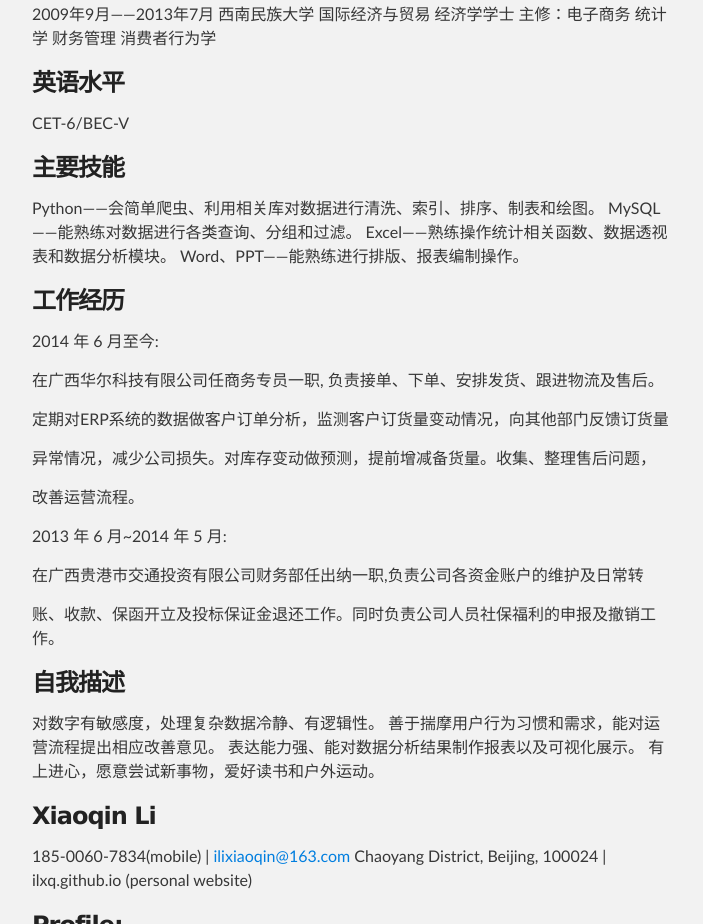
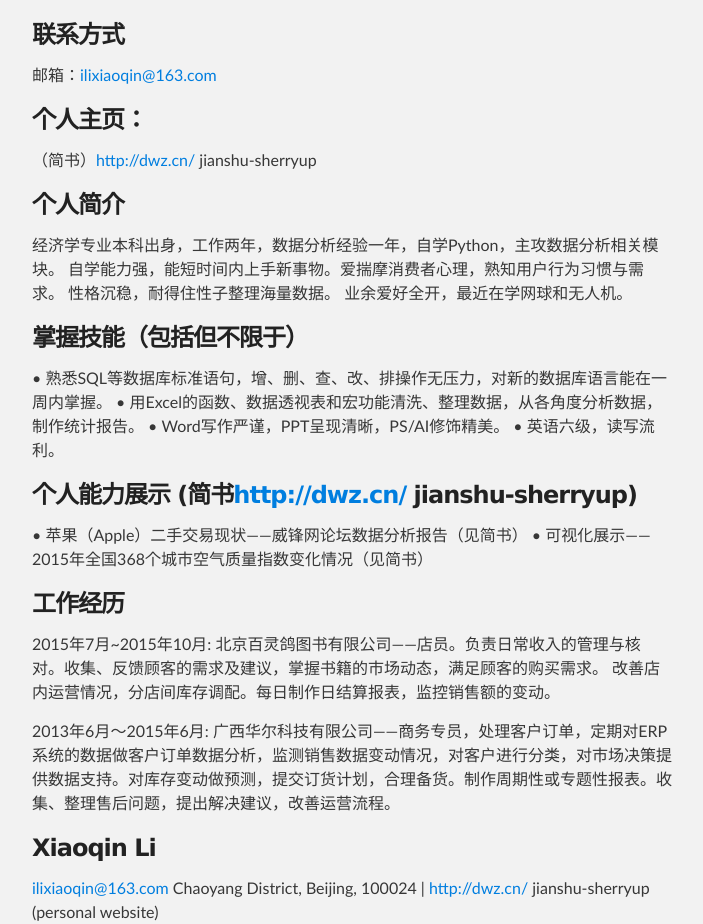
Before and after one commit to ilxq/resume, a plain HTML site: page index.html in a window 1280 px wide. Shown: the part 520-1444 px from the top of the page, without its empty margins (288-991 px from the left). Drawn offline with Linux system fonts and the light colour scheme.

```diff
--- a/index.html
+++ b/index.html
@@ -34,67 +34,65 @@
         <h3>
 <a id="李晓琴" class="anchor" href="#%E6%9D%8E%E6%99%93%E7%90%B4" aria-hidden="true"><span aria-hidden="true" class="octicon octicon-link"></span></a>李晓琴</h3>
 
-<h3>
-<a id="求职意向" class="anchor" href="#%E6%B1%82%E8%81%8C%E6%84%8F%E5%90%91" aria-hidden="true"><span aria-hidden="true" class="octicon octicon-link"></span></a>求职意向</h3>
-
-<p>数据分析师 </p>
+<p>女｜25岁｜北京</p>
 
 <h3>
-<a id="基本信息" class="anchor" href="#%E5%9F%BA%E6%9C%AC%E4%BF%A1%E6%81%AF" aria-hidden="true"><span aria-hidden="true" class="octicon octicon-link"></span></a>基本信息</h3>
+<a id="求职意向" class="anchor" href="#%E6%B1%82%E8%81%8C%E6%84%8F%E5%90%91" aria-hidden="true"><span aria-hidden="true" class="octicon octicon-link"></span></a>求职意向：</h3>
 
-<p>电话：185-0060-7834 | E-mail：<a href="mailto:ilixiaoqin@163.com">ilixiaoqin@163.com</a> | 个人网站：ilxq.github.io</p>
+<p>数据运营/数据分析/销售支持</p>
+
+<h2>
+<a id="教育背景" class="anchor" href="#%E6%95%99%E8%82%B2%E8%83%8C%E6%99%AF" aria-hidden="true"><span aria-hidden="true" class="octicon octicon-link"></span></a>教育背景</h2>
+
+<p>西南民族大学
+国际经济与贸易 本科</p>
 
 <h3>
-<a id="教育背景" class="anchor" href="#%E6%95%99%E8%82%B2%E8%83%8C%E6%99%AF" aria-hidden="true"><span aria-hidden="true" class="octicon octicon-link"></span></a>教育背景</h3>
+<a id="联系方式" class="anchor" href="#%E8%81%94%E7%B3%BB%E6%96%B9%E5%BC%8F" aria-hidden="true"><span aria-hidden="true" class="octicon octicon-link"></span></a>联系方式</h3>
 
-<p>2009年9月——2013年7月 西南民族大学 国际经济与贸易 经济学学士
-主修：电子商务 统计学 财务管理 消费者行为学</p>
+<p>邮箱：<a href="mailto:ilixiaoqin@163.com">ilixiaoqin@163.com</a></p>
 
 <h3>
-<a id="英语水平" class="anchor" href="#%E8%8B%B1%E8%AF%AD%E6%B0%B4%E5%B9%B3" aria-hidden="true"><span aria-hidden="true" class="octicon octicon-link"></span></a>英语水平</h3>
+<a id="个人主页" class="anchor" href="#%E4%B8%AA%E4%BA%BA%E4%B8%BB%E9%A1%B5" aria-hidden="true"><span aria-hidden="true" class="octicon octicon-link"></span></a>个人主页：</h3>
 
-<p>CET-6/BEC-V</p>
+<p>（简书）<a href="http://dwz.cn/">http://dwz.cn/</a> jianshu-sherryup</p>
 
 <h3>
-<a id="主要技能" class="anchor" href="#%E4%B8%BB%E8%A6%81%E6%8A%80%E8%83%BD" aria-hidden="true"><span aria-hidden="true" class="octicon octicon-link"></span></a>主要技能</h3>
+<a id="个人简介" class="anchor" href="#%E4%B8%AA%E4%BA%BA%E7%AE%80%E4%BB%8B" aria-hidden="true"><span aria-hidden="true" class="octicon octicon-link"></span></a>个人简介</h3>
 
-<p>Python——会简单爬虫、利用相关库对数据进行清洗、索引、排序、制表和绘图。
-MySQL——能熟练对数据进行各类查询、分组和过滤。
-Excel——熟练操作统计相关函数、数据透视表和数据分析模块。
-Word、PPT——能熟练进行排版、报表编制操作。</p>
+<p>经济学专业本科出身，工作两年，数据分析经验一年，自学Python，主攻数据分析相关模块。
+自学能力强，能短时间内上手新事物。爱揣摩消费者心理，熟知用户行为习惯与需求。
+性格沉稳，耐得住性子整理海量数据。 业余爱好全开，最近在学网球和无人机。</p>
+
+<h3>
+<a id="掌握技能包括但不限于" class="anchor" href="#%E6%8E%8C%E6%8F%A1%E6%8A%80%E8%83%BD%E5%8C%85%E6%8B%AC%E4%BD%86%E4%B8%8D%E9%99%90%E4%BA%8E" aria-hidden="true"><span aria-hidden="true" class="octicon octicon-link"></span></a>掌握技能（包括但不限于）</h3>
+
+<p>• 熟悉SQL等数据库标准语句，增、删、查、改、排操作无压力，对新的数据库语言能在一周内掌握。
+• 用Excel的函数、数据透视表和宏功能清洗、整理数据，从各角度分析数据，制作统计报告。
+• Word写作严谨，PPT呈现清晰，PS/AI修饰精美。
+• 英语六级，读写流利。</p>
+
+<h3>
+<a id="个人能力展示-简书httpdwzcn-jianshu-sherryup" class="anchor" href="#%E4%B8%AA%E4%BA%BA%E8%83%BD%E5%8A%9B%E5%B1%95%E7%A4%BA-%E7%AE%80%E4%B9%A6httpdwzcn-jianshu-sherryup" aria-hidden="true"><span aria-hidden="true" class="octicon octicon-link"></span></a>个人能力展示 (简书<a href="http://dwz.cn/">http://dwz.cn/</a> jianshu-sherryup)</h3>
+
+<p>• 苹果（Apple）二手交易现状——威锋网论坛数据分析报告（见简书）
+• 可视化展示——2015年全国368个城市空气质量指数变化情况（见简书）</p>
 
 <h3>
 <a id="工作经历" class="anchor" href="#%E5%B7%A5%E4%BD%9C%E7%BB%8F%E5%8E%86" aria-hidden="true"><span aria-hidden="true" class="octicon octicon-link"></span></a>工作经历</h3>
 
-<p>2014 年 6 月至今: </p>
+<p>2015年7月~2015年10月:
+北京百灵鸽图书有限公司——店员。负责日常收入的管理与核对。收集、反馈顾客的需求及建议，掌握书籍的市场动态，满足顾客的购买需求。
+改善店内运营情况，分店间库存调配。每日制作日结算报表，监控销售额的变动。</p>
 
-<p>在广西华尔科技有限公司任商务专员一职, 负责接单、下单、安排发货、跟进物流及售后。</p>
-
-<p>定期对ERP系统的数据做客户订单分析，监测客户订货量变动情况，向其他部门反馈订货量</p>
-
-<p>异常情况，减少公司损失。对库存变动做预测，提前增减备货量。收集、整理售后问题，</p>
-
-<p>改善运营流程。</p>
-
-<p>2013 年 6 月~2014 年 5 月: </p>
-
-<p>在广西贵港市交通投资有限公司财务部任出纳一职,负责公司各资金账户的维护及日常转</p>
-
-<p>账、收款、保函开立及投标保证金退还工作。同时负责公司人员社保福利的申报及撤销工作。</p>
-
-<h3>
-<a id="自我描述" class="anchor" href="#%E8%87%AA%E6%88%91%E6%8F%8F%E8%BF%B0" aria-hidden="true"><span aria-hidden="true" class="octicon octicon-link"></span></a>自我描述</h3>
-
-<p>对数字有敏感度，处理复杂数据冷静、有逻辑性。
-善于揣摩用户行为习惯和需求，能对运营流程提出相应改善意见。
-表达能力强、能对数据分析结果制作报表以及可视化展示。
-有上进心，愿意尝试新事物，爱好读书和户外运动。</p>
+<p>2013年6月～2015年6月:
+广西华尔科技有限公司——商务专员，处理客户订单，定期对ERP系统的数据做客户订单数据分析，监测销售数据变动情况，对客户进行分类，对市场决策提供数据支持。对库存变动做预测，提交订货计划，合理备货。制作周期性或专题性报表。收集、整理售后问题，提出解决建议，改善运营流程。</p>
 
 <h3>
 <a id="xiaoqin-li" class="anchor" href="#xiaoqin-li" aria-hidden="true"><span aria-hidden="true" class="octicon octicon-link"></span></a>Xiaoqin Li</h3>
 
-<p>185-0060-7834(mobile) | <a href="mailto:ilixiaoqin@163.com">ilixiaoqin@163.com</a>
-Chaoyang District, Beijing, 100024 | ilxq.github.io (personal website)</p>
+<p><a href="mailto:ilixiaoqin@163.com">ilixiaoqin@163.com</a>
+Chaoyang District, Beijing, 100024 | <a href="http://dwz.cn/">http://dwz.cn/</a> jianshu-sherryup (personal website)</p>
 
 <h3>
 <a id="profile" class="anchor" href="#profile" aria-hidden="true"><span aria-hidden="true" class="octicon octicon-link"></span></a>Profile:</h3>
@@ -114,18 +112,15 @@
 
 <p>Technical Summary:</p>
 
-<p>Python(Pandas library), R, Access, MySQL, Excel、PPT、Word, Photoshop</p>
+<p>Python(Pandas library), Access, MySQL, Excel、PPT、Word, Photoshop</p>
 
 <h3>
 <a id="work-experience" class="anchor" href="#work-experience" aria-hidden="true"><span aria-hidden="true" class="octicon octicon-link"></span></a>Work Experience:</h3>
 
-<p>2014.09～2015.05
-Cashier for Guigang Guangxi Transportation Investment Construction Co., Ltd.
-Responsible for corporate accounting between accounts receivable, accounts
-payable and accounts diary accounts. Applying advance payment for project.
-Also in charge of workers’ insurance guarantees and allowance.</p>
+<p>2015.07~
+ Shop assistant in PageOne.</p>
 
-<p>2015.06～
+<p>2013.6~2015.06
 Trade commisioner cum Bid Commissioner for Top Ten medical equipment company
 in Guangxi Province. Responsible for processing orders and data analysis. 95% of winning
 the bidding and made 3 million RMB contract amount in the year of 2014. </p>
```
Also changed, not shown: params.json (+1 -1 lines).
